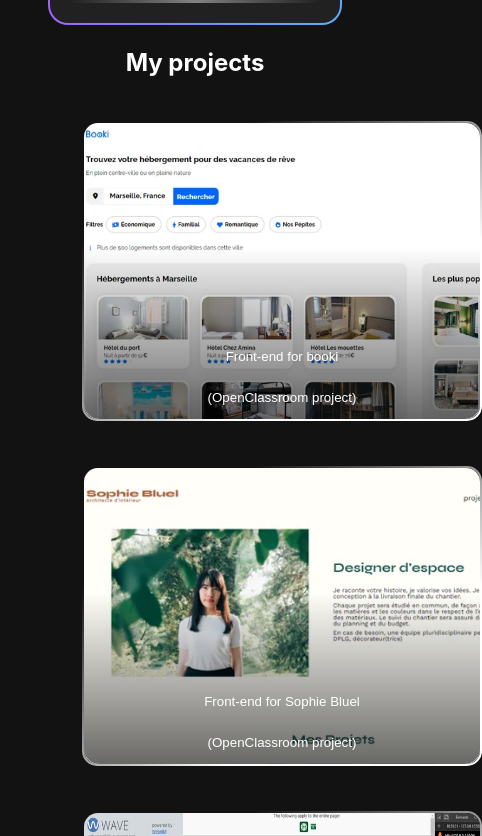
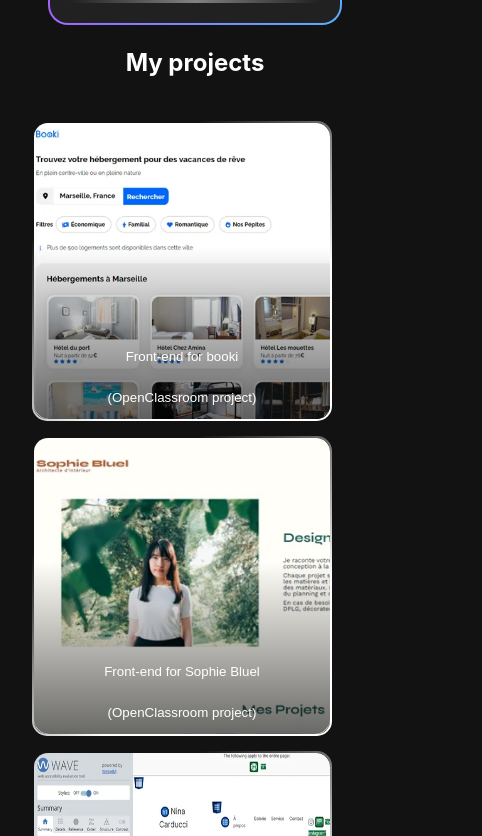
Before and after one commit to Crrux/Portfolio, a React (Vite) app: page / in a window 390 px wide. Shown: the part 1128-1964 px from the top of the page, 482 px wide, since content can reach past the window. Built offline with nearby package versions, Linux system fonts and the light colour scheme.

Commit message:
test responsive card

```diff
--- a/src/components/modal_projects/_modal_projects.sass
+++ b/src/components/modal_projects/_modal_projects.sass
@@ -12,7 +12,10 @@
     padding: 1px
     cursor: pointer
     @media screen and ( max-width: $layout-breakpoint-small )
-        width: 80%
+        // width: 300px
+        max-width: 300px
+        margin: 0
+
         h3
             font-size: 0.8rem
     &_Background , &_Title
--- a/src/sass/index.css
+++ b/src/sass/index.css
@@ -324,7 +324,8 @@ button:active {
 }
 @media screen and (max-width: 767.98px) {
   .Button_ModalProject {
-    width: 80%;
+    max-width: 300px;
+    margin: 0;
   }
   .Button_ModalProject h3 {
     font-size: 0.8rem;
```
Also changed, not shown: 1 other file (tests, documents, lock files or other folders).
